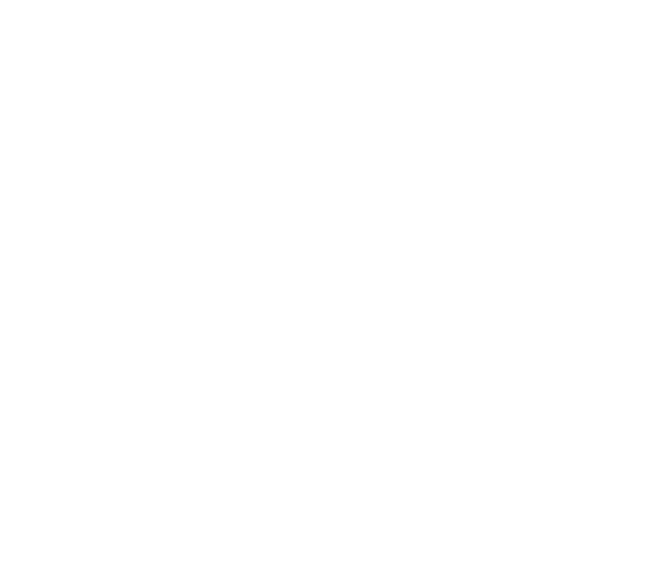
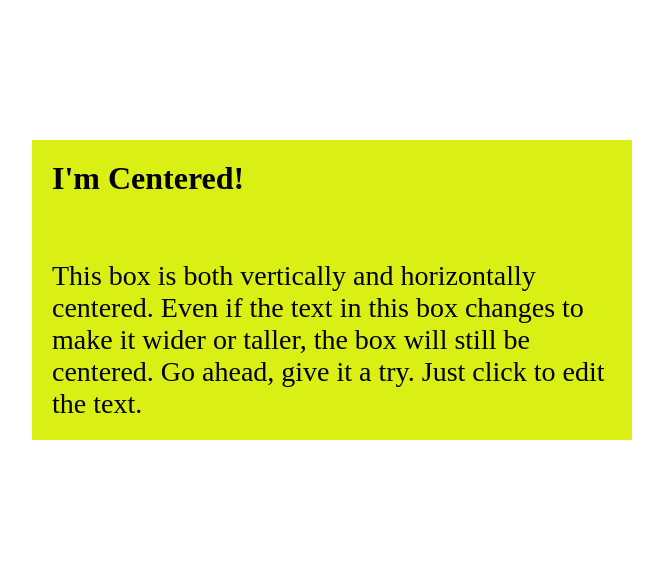
Before and after one commit to Jhon-GG/practicaFlex, a plain HTML site: page index.html in a window 1280 px wide. Shown: the whole page, without its empty margins (308-971 px from the left). Drawn offline with Linux system fonts and the light colour scheme.

Commit message:
feat: :sparkles: Primer avance del tercer ejercicio de practica de flex
Se realizaron los primeros avances del tercer ejercicio de practica con flex

```diff
--- a/css/style.css
+++ b/css/style.css
@@ -0,0 +1,43 @@
+*{
+    padding: 0;
+    margin: 0;
+    box-sizing: border-box;
+}
+
+body{
+    background: #ffffff;
+    margin: 15px;
+}
+
+.container{
+    height: 550px;
+    display: flex;
+    flex-flow: row wrap;
+    flex-direction: column;
+    align-items: center;
+    align-content: center;
+    justify-content: center;
+}
+
+.box1{
+    display: flex;
+    flex-direction: column;
+}
+
+
+
+.Title{
+    height: 100px;
+    width: 600px;
+    background: #daf015;
+    font-family: Merriweather;
+    padding: 20px;
+}
+
+.Text{
+    height: 200px;
+    width: 600px;
+    background: #daf015;
+    padding: 20px;
+    font-size: 28px;
+}
--- a/index.html
+++ b/index.html
@@ -3,10 +3,24 @@
 <head>
     <meta charset="UTF-8">
     <meta name="viewport" content="width=device-width, initial-scale=1.0">
-    <link rel="stylesheet" href="css/style.css">
-    <title>Document</title>
+    <title>Ejercicio 3</title>
+    <link rel="icon" type="image/x-icon" href="storage/img/computador.png">
+    <link rel="stylesheet" href="css/style.css"
+
 </head>
 <body>
+    <div class="container">
 
+        <div class="box1">
+            <div class="Title">
+                <h1>I'm Centered!</h1>
+            </div>
+
+            <div class="Text">
+                <p>This box is both vertically and horizontally centered. Even if the text in this box changes to make it wider or taller, the box will still be centered. Go ahead, give it a try. Just click to edit the text.</p>
+            </div>
+
+        </div>
+    </div>
 </body>
 </html>
```
